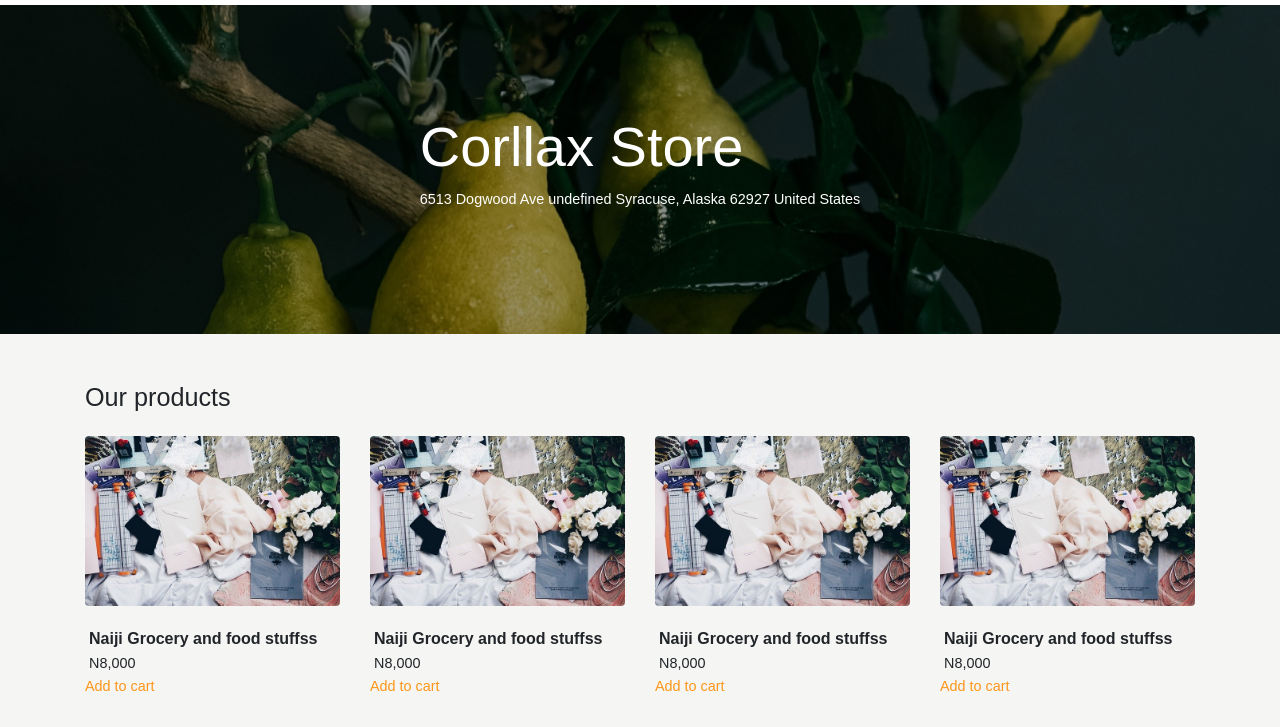
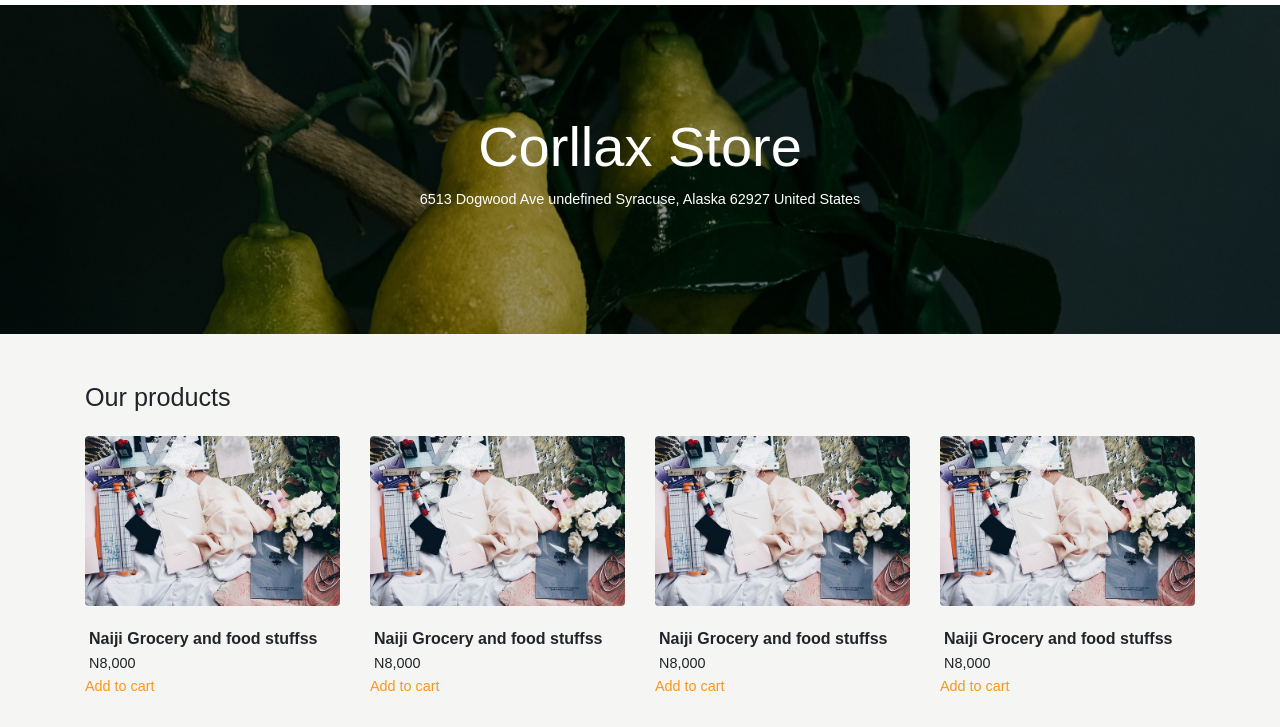
Before and after one commit to AdekeyeAdeniyi/lunox, a website: page search.html in a window 1280 px wide. Shown: the part 68-795 px from the top of the page. Drawn offline with nearby package versions, Linux system fonts and the light colour scheme.

Commit message:
herobox-details update

```diff
--- a/sass/components/_herobox.scss
+++ b/sass/components/_herobox.scss
@@ -13,7 +13,7 @@
         height: 100%;
         object-fit: cover;
         width: 100%;
-        position: relative
+        position: relative;
     }
 
     &-details{
@@ -21,5 +21,7 @@
         top: 50%;
         left: 50%;
         transform: translate(-50%, -50%);
+        width: 100%;
+        text-align: center;
     }
 }
```
Also changed, not shown: css/style.css.
